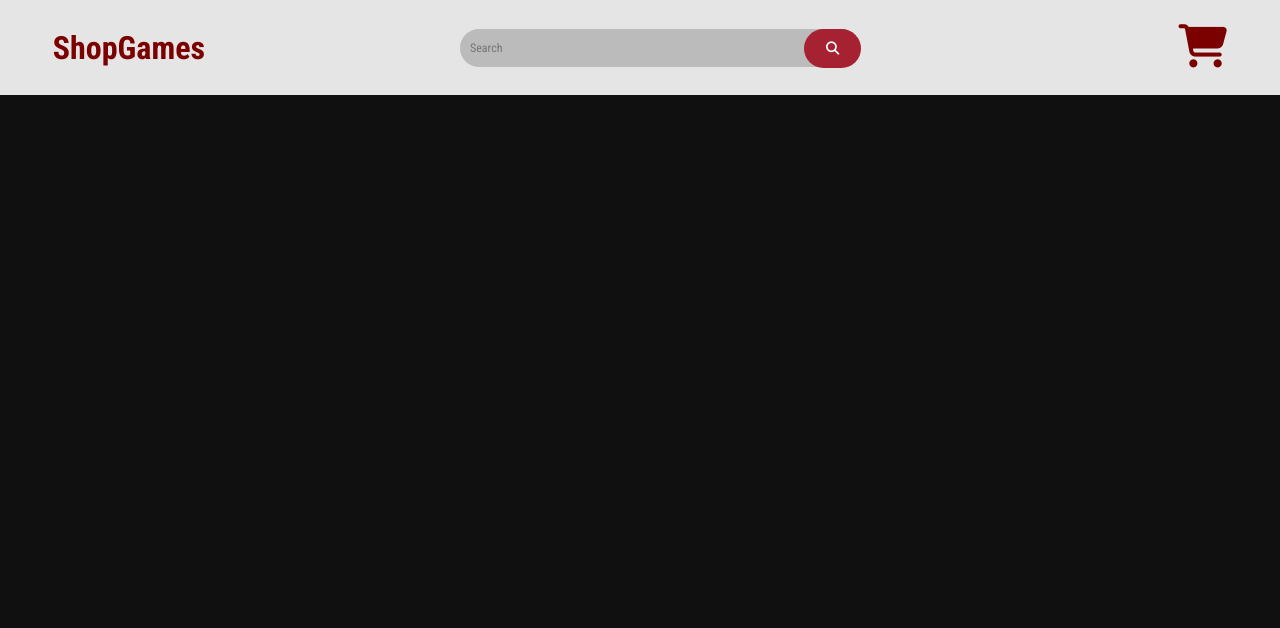
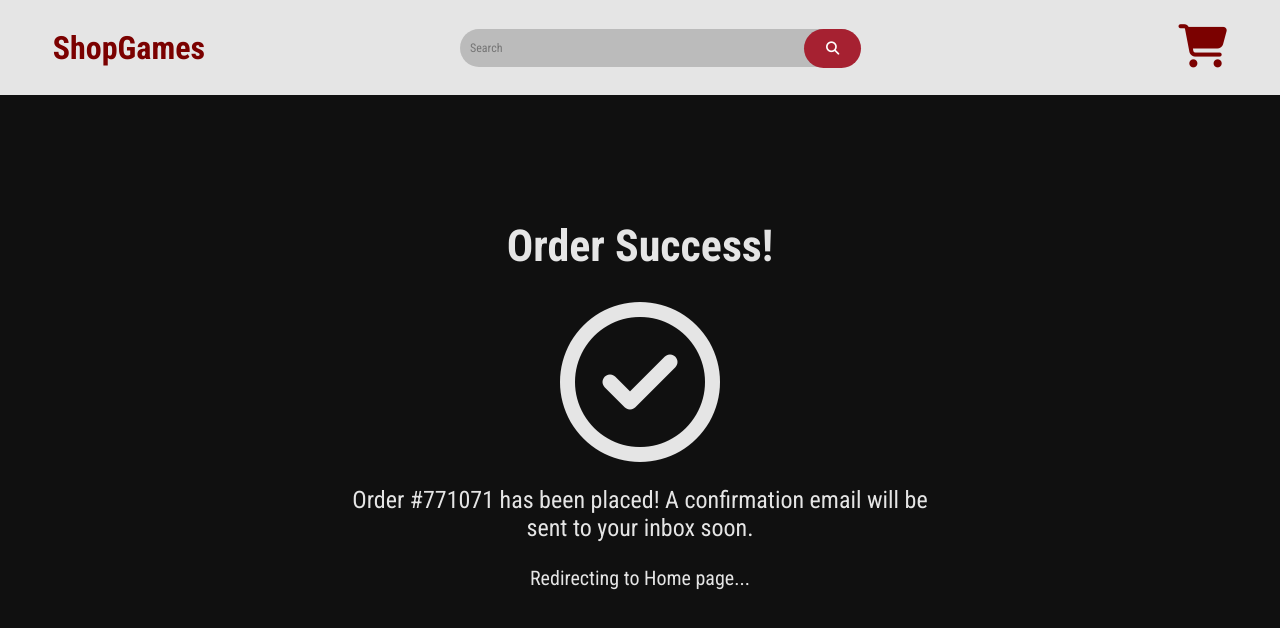
Before and after one commit to Oscar-Ornelas/shop-games, a React (Create React App) app: page /shop-games/order-confirmation in a window 1280 px wide. Shown: the top 628 px of the page. Built offline with nearby package versions, Linux system fonts and the light colour scheme.

Commit message:
Add OrderConfirmation component

```diff
--- a/src/App.css
+++ b/src/App.css
@@ -919,6 +919,32 @@ hr {
 
 }
 
+/* Order Confirmation */
+.order-confirmation-container {
+  position: fixed;
+  top: 50%;
+  left: 50%;
+  transform: translate(-50%, -50%);
+  text-align: center;
+  max-width: 600px;
+}
+
+.order-confirmation-header {
+  font-size: 2.75rem;
+}
+
+.fa-check-circle {
+  font-size: 10rem;
+}
+
+.order-confirmation-subtitle {
+  font-size: 1.5rem;
+}
+
+.order-confirmation-redirect {
+  font-size: 1.25rem;
+}
+
 /* Search */
 .search-form-container {
   display: flex;
--- a/src/App.js
+++ b/src/App.js
@@ -6,6 +6,7 @@ import Home from './components/Home';
 import GameDetail from './components/GameDetail';
 import Cart from './components/Cart';
 import Checkout from './components/Checkout';
+import OrderConfirmation from './components/OrderConfirmation';
 import Search from './components/Search';
 import LowerHeader from './components/LowerHeader';
 
@@ -30,6 +31,9 @@ function App() {
         <Route path="/checkout">
           <Checkout cart={cart}/>
         </Route>
+        <Route path="/order-confirmation">
+          <OrderConfirmation/>
+        </Route>
         <Route path="/search/:searchValue">
           <Search/>
         </Route>
--- a/src/components/Checkout.js
+++ b/src/components/Checkout.js
@@ -1,4 +1,5 @@
 import React, {useState} from 'react';
+import {Link, useHistory} from 'react-router-dom';
 
 function Checkout(props) {
   const [shippingFormData, setShippingFormData] = useState({
@@ -20,6 +21,7 @@ function Checkout(props) {
   const [displayShippingForm, setDisplayShippingForm] = useState(true);
   const [displayCart, setDisplayCart] = useState(false);
   const [buttonDisable, setButtonDisable] = useState({shippingFormSubmit: false, creditCardFormSubmit: false});
+  const history = useHistory();
 
   function handleShippingFormChange(e) {
     const {name, value} = e.target;
@@ -45,6 +47,13 @@ function Checkout(props) {
 
   function showCart() {
     setDisplayCart(prevDisplayCart => !prevDisplayCart);
+  }
+
+  function completeOrder(e) {
+    const {disabled} = e.target;
+    if(!disabled) {
+      history.push("/order-confirmation");
+    }
   }
 
   const cartImages = props.cart.games && props.cart.games.map(game => (
@@ -327,7 +336,8 @@ function Checkout(props) {
           <div>
             <button
               className={`btn checkout-btn checkout-detail-btn ${buttonDisable.shippingFormSubmit && buttonDisable.creditCardFormSubmit ? "" : "disabled-btn"}`}
-              disabled={buttonDisable.shippingFormSubmit && buttonDisable.creditCardFormSubmit}
+              disabled={!(buttonDisable.shippingFormSubmit && buttonDisable.creditCardFormSubmit)}
+              onClick={completeOrder}
             >
               Place Order
             </button>
--- /dev/null
+++ b/src/components/OrderConfirmation.js
@@ -0,0 +1,26 @@
+import React, {useEffect} from 'react';
+import {useHistory} from 'react-router-dom';
+
+function OrderConfirmation() {
+  const history = useHistory();
+
+  useEffect(() => {
+    setTimeout(() => {
+      history.push("/");
+    }, 8000)
+  }, [])
+
+  return (
+    <div className="order-confirmation-container">
+      <h1 className="order-confirmation-header">Order Success!</h1>
+      <i className="far fa-check-circle"></i>
+      <p className="order-confirmation-subtitle">
+        Order #{Math.floor(Math.random() * (999999 - 100000) + 100000)} has been placed!
+        A confirmation email will be sent to your inbox soon.
+      </p>
+      <p className="order-confirmation-redirect">Redirecting to Home page...</p>
+    </div>
+  )
+}
+
+export default OrderConfirmation;
```
